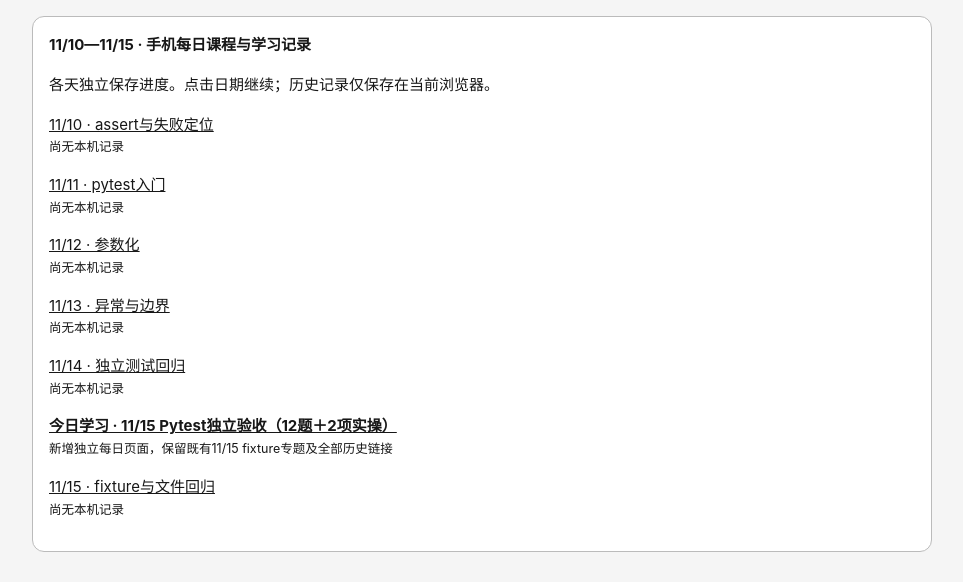
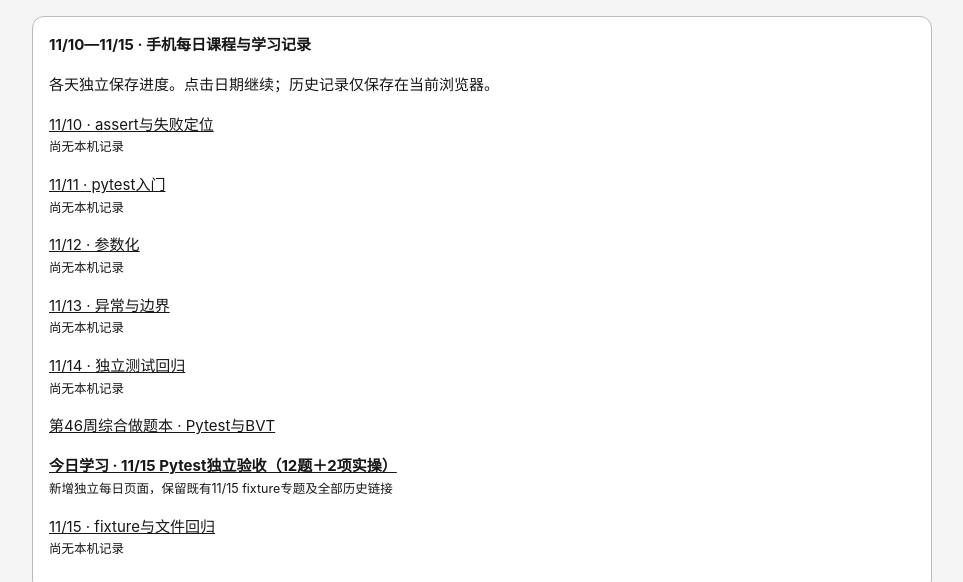
Before and after one commit to hellohappyyiyi-droid/python-test-learning, a plain HTML site: page index.html in a window 1280 px wide. Shown: the top 582 px of the page, without its empty margins (158-1121 px from the left). Drawn offline with Linux system fonts and the light colour scheme.

Commit message:
Add weekly workbook to learning center

```diff
--- a/index.html
+++ b/index.html
@@ -24,7 +24,7 @@ pre{white-space:pre;overflow:auto;background:var(--code);color:var(--codeink);bo
 @media(prefers-color-scheme:dark){:root{color-scheme:dark;--bg:#111;--panel:#1b1b1b;--ink:#eee;--muted:#aaa;--line:#393939;--soft:#292929;--accent:#eee;--code:#090909;--codeink:#eee}.nav button{background:var(--panel);color:var(--ink)}.nav button.active{background:#eee;color:#111}.note,.qcontext{background:#292929}.option.selected{background:#303030;border-color:#aaa}.btn{background:#eee;color:#111;border-color:#eee}.btn.secondary{background:#1b1b1b;color:#eee;border-color:#555}.feedback.good{background:#173522;color:#b8e5c5}.feedback.bad{background:#401f1f;color:#ffc1c1}}
 </style>
 </head>
-<body><aside style="max-width:900px;margin:16px auto;padding:16px;border:1px solid #bbb;border-radius:12px;background:#fff;color:#171717"><strong>11/10—11/15 · 手机每日课程与学习记录</strong><p>各天独立保存进度。点击日期继续；历史记录仅保存在当前浏览器。</p><p><a href="./learning-2026-11-10.html">11/10 · assert与失败定位</a><small id="day-history-10" style="display:block"></small></p><p><a href="./learning-2026-11-11.html">11/11 · pytest入门</a><small id="day-history-11" style="display:block"></small></p><p><a href="./learning-2026-11-12.html">11/12 · 参数化</a><small id="day-history-12" style="display:block"></small></p><p><a href="./learning-2026-11-13.html">11/13 · 异常与边界</a><small id="day-history-13" style="display:block"></small></p><p><a href="./learning-2026-11-14.html">11/14 · 独立测试回归</a><small id="day-history-14" style="display:block"></small></p><p><a href="./daily/2026-11-15.html"><strong>今日学习 · 11/15 Pytest独立验收（12题＋2项实操）</strong></a><small style="display:block">新增独立每日页面，保留既有11/15 fixture专题及全部历史链接</small></p><p><a href="./learning-2026-11-15.html">11/15 · fixture与文件回归</a><small id="day-history-15" style="display:block"></small></p></aside>
+<body><aside style="max-width:900px;margin:16px auto;padding:16px;border:1px solid #bbb;border-radius:12px;background:#fff;color:#171717"><strong>11/10—11/15 · 手机每日课程与学习记录</strong><p>各天独立保存进度。点击日期继续；历史记录仅保存在当前浏览器。</p><p><a href="./learning-2026-11-10.html">11/10 · assert与失败定位</a><small id="day-history-10" style="display:block"></small></p><p><a href="./learning-2026-11-11.html">11/11 · pytest入门</a><small id="day-history-11" style="display:block"></small></p><p><a href="./learning-2026-11-12.html">11/12 · 参数化</a><small id="day-history-12" style="display:block"></small></p><p><a href="./learning-2026-11-13.html">11/13 · 异常与边界</a><small id="day-history-13" style="display:block"></small></p><p><a href="./learning-2026-11-14.html">11/14 · 独立测试回归</a><small id="day-history-14" style="display:block"></small></p><p><a href="./weekly/2026-W46.html">第46周综合做题本 · Pytest与BVT</a></p><p><a href="./daily/2026-11-15.html"><strong>今日学习 · 11/15 Pytest独立验收（12题＋2项实操）</strong></a><small style="display:block">新增独立每日页面，保留既有11/15 fixture专题及全部历史链接</small></p><p><a href="./learning-2026-11-15.html">11/15 · fixture与文件回归</a><small id="day-history-15" style="display:block"></small></p></aside>
 <div class="shell">
 <header class="top">
  <div><div class="eyebrow">PYTHON TEST DEVELOPMENT · STUDY EDITION 01</div><div class="title">Python 测试开发学习中心</div><div class="subtitle">截至 2026-11-13 的学习内容整理 · Python L2 / Pytest / BVT 源码分析</div></div>
```
